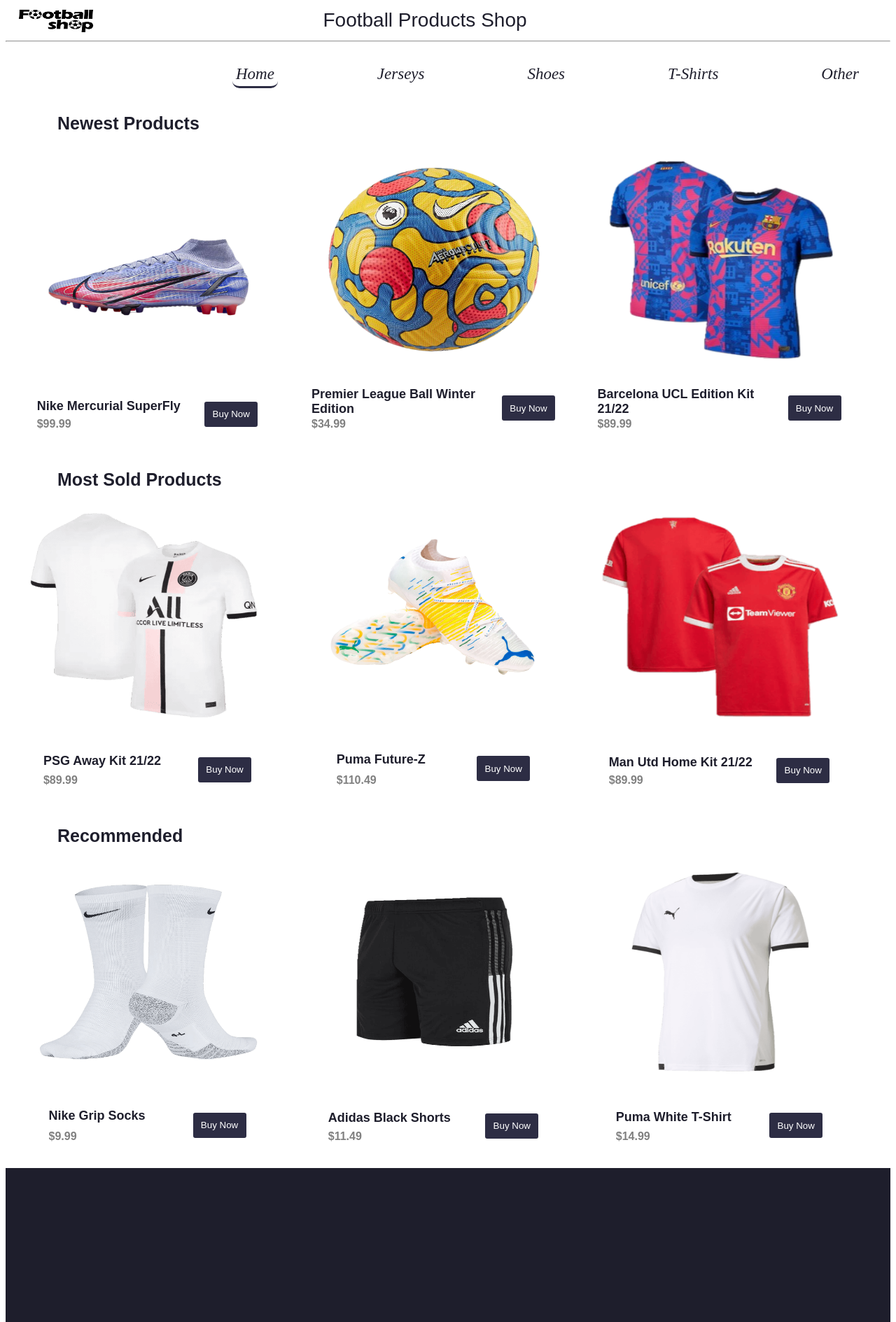
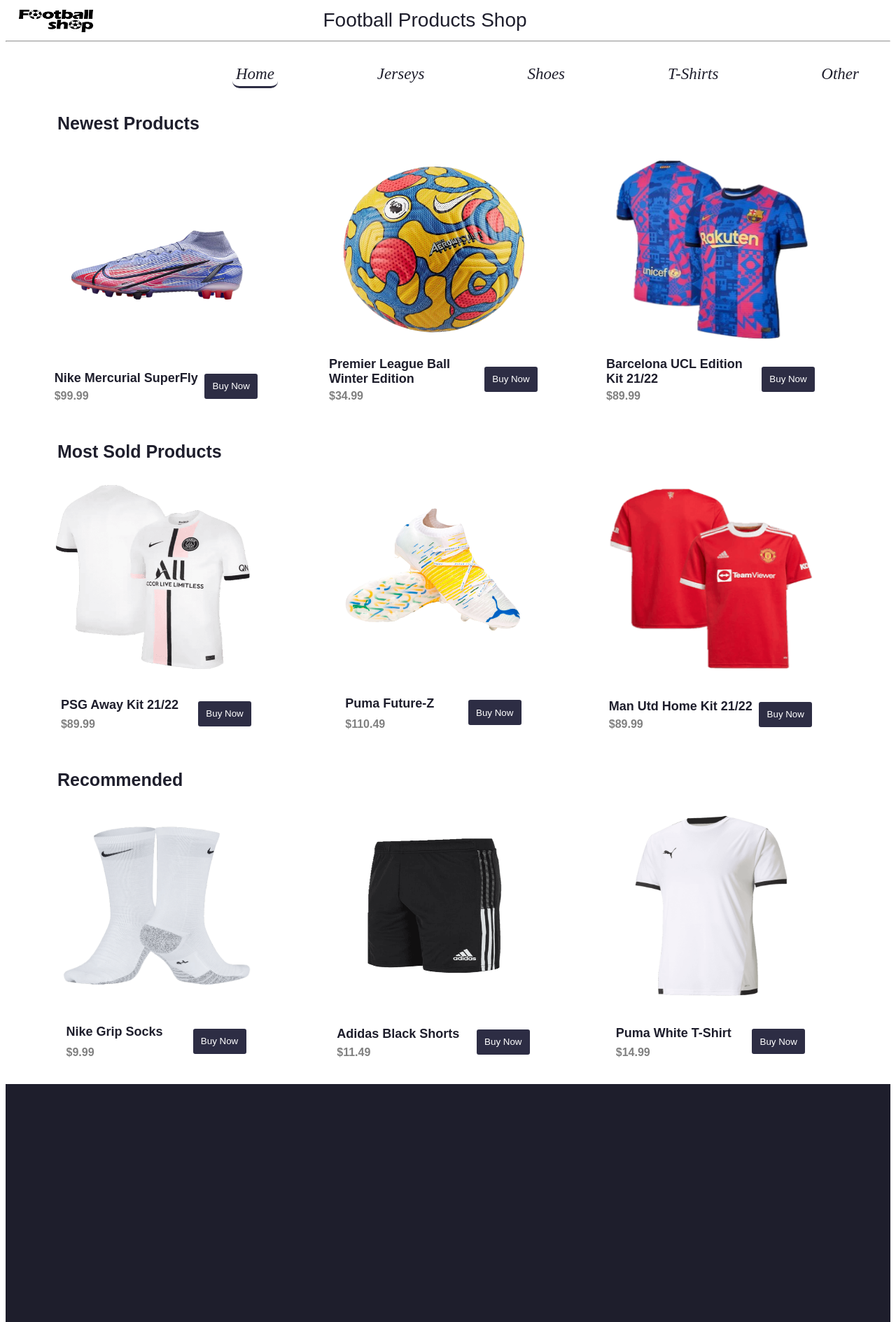
Before and after one commit to avdivrellaku/Projekti-WEB, a PHP site: page / in a window 1280 px wide. Shown: the top 1889 px of the page at 70% size. Run offline with PHP 8.4, Linux system fonts and the light colour scheme.

Commit message:
Resizing

```diff
--- a/indexStyle.css
+++ b/indexStyle.css
@@ -167,9 +167,8 @@ ul li a:hover{
 
 
     .box {
-        height: 410px;
-        width: 350px;
-
+        height: 370px;
+        width: 300px;
         display: flex;
         margin-top: 10px;
         flex-direction: column;
```
